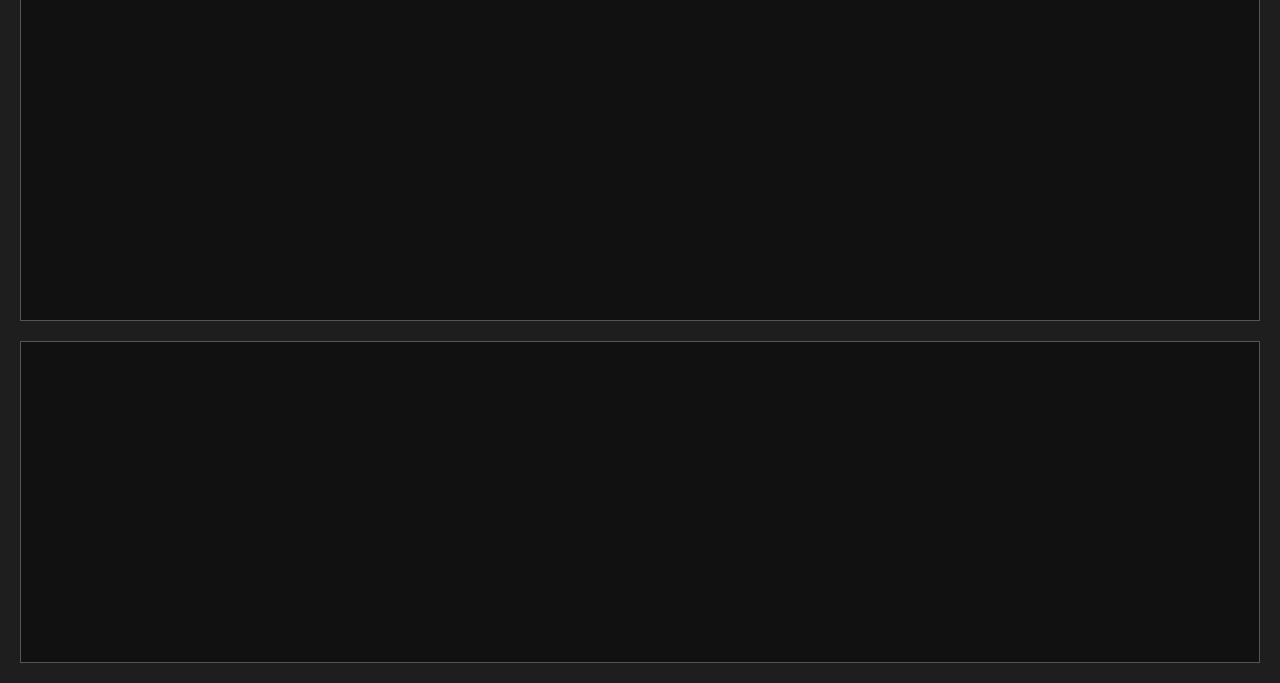
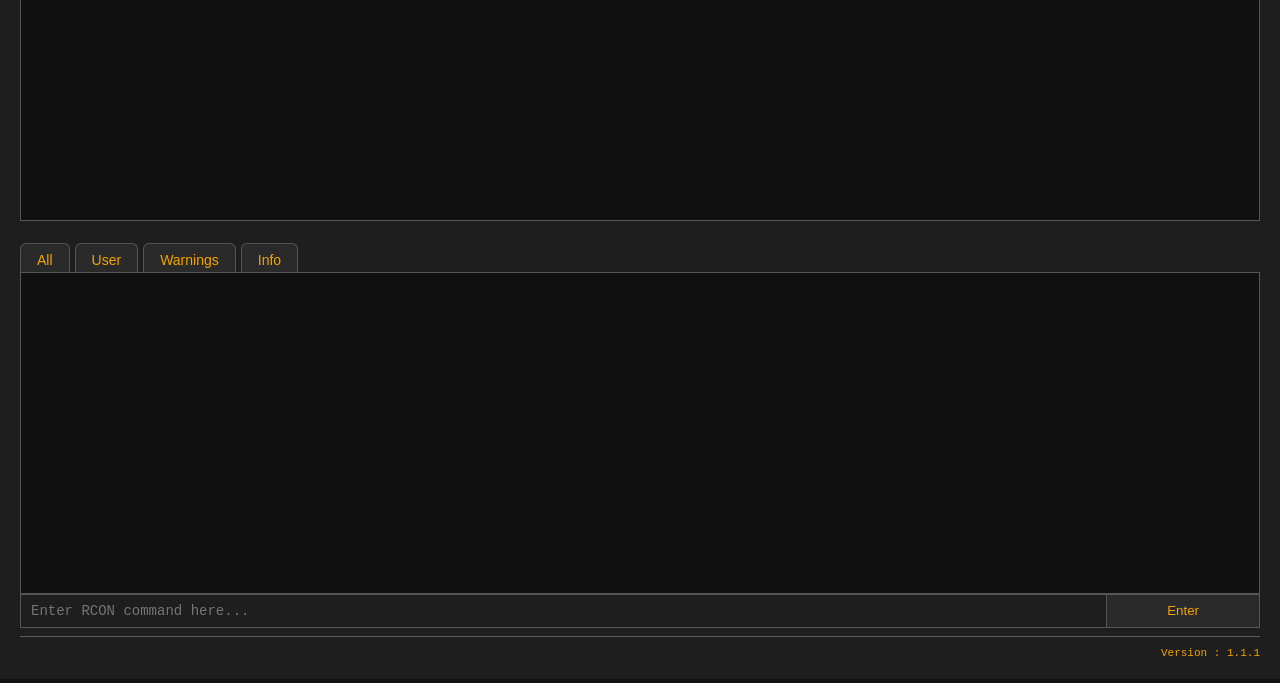
Before and after one commit to Kandogg83/FSRC, a Flask app: template templates/dashboard.html in a window 1280 px wide. Shown: the part 249-932 px from the top of the page. Run offline with Flask 3, Linux system fonts and the light colour scheme; the template is opened without the code that fills it, so the values that code supplies are empty; parts of the project's set-up code (start-up, migrations or seed data) failed here and were passed over; some libraries are stand-ins or nearby versions.

Commit message:
included versioning for webui / exe included version_info.txt-buildscript WebUI : filter tabs for log (not yet functional)

```diff
--- a/core/custommcrcon.py
+++ b/core/custommcrcon.py
@@ -12,7 +12,7 @@ class RCONClient:
         self.server_online = False
 
     def check_server_online(self):
-        from .servermanager import server_manager
+        from core.servermanager import server_manager
         self.server_online = server_manager.check_server_online()
         return self.server_online
 
--- a/core/logic.py
+++ b/core/logic.py
@@ -1,3 +1,4 @@
+import version
 import argparse
 from core.servermanager import server_manager
 
--- a/static/css/style.css
+++ b/static/css/style.css
@@ -11,28 +11,58 @@ h1 {
     color: #f4a300;
 }
 
+hr {
+    background-color: #5e5e5e;
+    height: 1px;
+    border: None;
+
+}
+.version {
+    font-size: 11px;
+    margin-top: 10px;
+    text-align: right;
+}
 .controls {
     text-align: center;
     margin: 20px 0;
 }
 
+::-webkit-scrollbar {
+    width: 12px;
+    height: 12px;
+}
+
+::-webkit-scrollbar-track {
+    background: #2a2a2a;
+}
+
+::-webkit-scrollbar-thumb {
+    background-color: #f4a300;
+    border-radius: 6px;
+    border: 2px solid #2a2a2a;
+}
+
+::-webkit-scrollbar-thumb:hover {
+    background-color: #d48f00;
+}
+
 .btn {
-    background-color: #333;
+    background-color: #2a2a2a;
     border: 2px solid #f4a300;
     color: #f4a300;
     padding: 10px 20px;
     margin: 10px;
     font-size: 16px;
     cursor: pointer;
+    transition: background-color 0.2s ease;
 }
 
 .btn:hover {
-    background-color: #444;
+    background-color: #3a3a3a;
 }
 
 .players-container {
     margin-top: 10px;
-    display: block;
 }
 
 .status-container {
@@ -61,8 +91,42 @@ h1 {
     background-color: red;
 }
 
+.tabs {
+    display: flex;
+    margin-top: 20px;
+}
+
+.tab-button {
+    background-color: #2a2a2a;
+    border: 1px solid #555;
+    border-bottom: none; /* wird überschrieben, wenn nicht aktiv */
+    color: #f4a300;
+    padding: 8px 16px;
+    margin: 0 5px 0 0;
+    font-size: 14px;
+    cursor: pointer;
+    transition: background-color 0.2s ease, color 0.2s ease;
+    border-top-left-radius: 6px;
+    border-top-right-radius: 6px;
+    position: relative;
+    top: 2px; /* hebt Button leicht an */
+}
+
+.tab-button:hover {
+    background-color: #3a3a3a;
+}
+
+.tab-button.active {
+    background-color: #111;
+    color: #f4a300;
+    border-bottom: 1px solid #111; /* optisch mit log-container verbunden */
+    z-index: 2;
+}
+
 .log-container {
-    margin-top: 20px;
+    z-index: 1;
+    position: relative;
+    margin-top: -2px; /* optional – hebt das nahtlose Gefühl */
     background-color: #111;
     border: 1px solid #555;
     padding: 10px;
@@ -70,21 +134,41 @@ h1 {
     overflow-y: scroll;
     overflow-x: auto;
     font-size: 14px;
-    white-space: pre;
+    white-space: pre-wrap;
     scroll-behavior: smooth;
+    color: #f4a300;
 }
 
 .mod-container {
     background-color: #111;
     border: 1px solid #555;
     padding: 10px;
-    height: 300px;
+    height: 200px;
     font-size: 14px;
     display: flex;
     flex-direction: column;
     flex-wrap: wrap;
     align-content: flex-start;
     overflow-x: auto;
+    color: #f4a300;
+}
+
+.log-entry {
+    padding: 4px 8px;
+    margin-bottom: 4px;
+    border-bottom: 1px solid #333;
+}
+
+.log-entry.info {
+    color: #47b8e0;
+}
+
+.log-entry.warning {
+    color: #ff6b6b;
+}
+
+.log-entry.user {
+    color: #4cd964;
 }
 
 .mod {
@@ -92,8 +176,9 @@ h1 {
 }
 
 .mod-underscore {
-    color: saddlebrown;
+    color: #c97b33;
 }
+
 .mod-version {
     color: #e47b53;
 }
@@ -101,3 +186,49 @@ h1 {
 .mod-table td {
     padding-top: 5px;
 }
+
+.rcon-input-container {
+    margin-top: 0;
+    padding: 10px;
+    background-color: #111;
+    border: 1px solid #555;
+    color: #f4a300;
+    font-family: 'Courier New', Courier, monospace;
+}
+
+
+.rcon-input-wrapper {
+    display: flex;
+    align-items: center;
+}
+
+#rcon-input {
+    flex: 1;
+    padding: 8px 10px;
+    font-size: 14px;
+    background-color: #1e1e1e;
+    color: #f4a300;
+    border: 1px solid #555;
+    font-family: 'Courier New', Courier, monospace;
+    outline: none;
+}
+
+.enter-btn {
+    border: 1px solid #555;
+    background-color: #2a2a2a;
+    color: #f4a300;
+    border-radius: 0;
+    padding: 8px 60px 9px 60px;
+    border-left: None;
+    margin: 0;
+}
+
+.enter-btn:hover {
+    background-color: #3a3a3a;
+
+    transition: background-color 0.2s ease, color 0.2s ease;
+}
+
+.enter-btn:active {
+    background-color: #4a4a4a;
+}
--- a/templates/dashboard.html
+++ b/templates/dashboard.html
@@ -28,7 +28,23 @@
 </div>
 
 <div class="mod-container" id="mod-list"></div>
+<div class="tabs">
+  <button class="tab-button">All</button>
+  <button class="tab-button">User</button>
+  <button class="tab-button">Warnings</button>
+  <button class="tab-button">Info</button>
+</div>
 <div class="log-container" id="log-output"></div>
+
+
+  <div class="rcon-input-wrapper">
+    <input type="text" id="rcon-input" placeholder="Enter RCON command here..." />
+    <button class="enter-btn">Enter</button>
+  </div>
+<hr>
+<footer>
+  <div id="version" class="version">Version : 1.1.1</div>
+</footer>
 <script src="https://cdnjs.cloudflare.com/ajax/libs/socket.io/4.7.1/socket.io.min.js"></script>
 <script src="{{ url_for('static', filename='js/scripts.js') }}"></script>
 </body>
--- /dev/null
+++ b/version.py
@@ -0,0 +1 @@
+__version__ = "1.1.1"
--- a/webserver.py
+++ b/webserver.py
@@ -1,3 +1,9 @@
+###           ###
+# Version 1.1.1 #
+###           ###
+
+from version import __version__
+
 from gevent import monkey
 monkey.patch_all()
 
@@ -33,6 +39,10 @@ def dashboard():
     server_online = manager.web_check_server_online()
     players = manager.get_online_players()
     return render_template("dashboard.html", server_online=server_online, players=players)
+
+@app.route("/version")
+def send_current_verison():
+    return __version__
 
 @app.route("/start-server", methods={"POST"})
 def start_server():
@@ -84,4 +94,4 @@ new_thread = Thread(target=check_log_for_updates, daemon=True)
 new_thread.start()
 
 if __name__ == "__main__":
-   socketio.run(app, host="0.0.0.0", port=5000)
+   socketio.run(app, host="0.0.0.0", port=5000, debug=True, allow_unsafe_werkzeug=True)
```
Also changed, not shown: custom_build_tools/buildfor_standalone.py (added, +51 -0 lines), custom_build_tools/buildfor_web.py (renamed from buildforweb.py).
